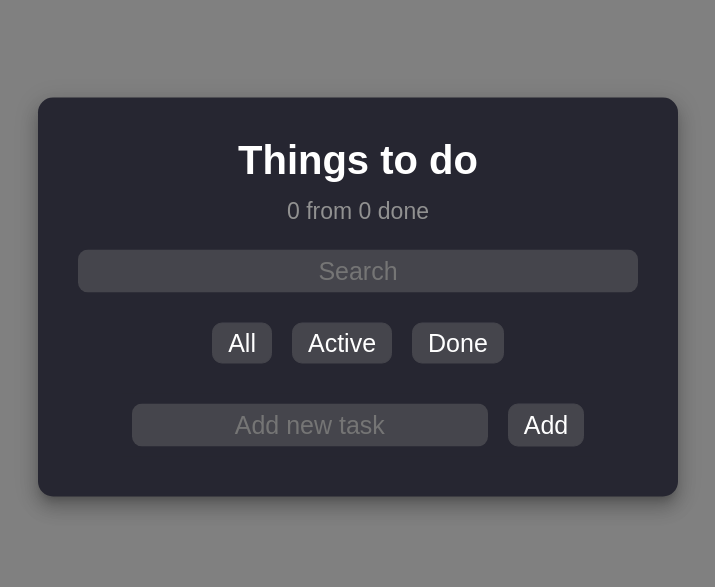
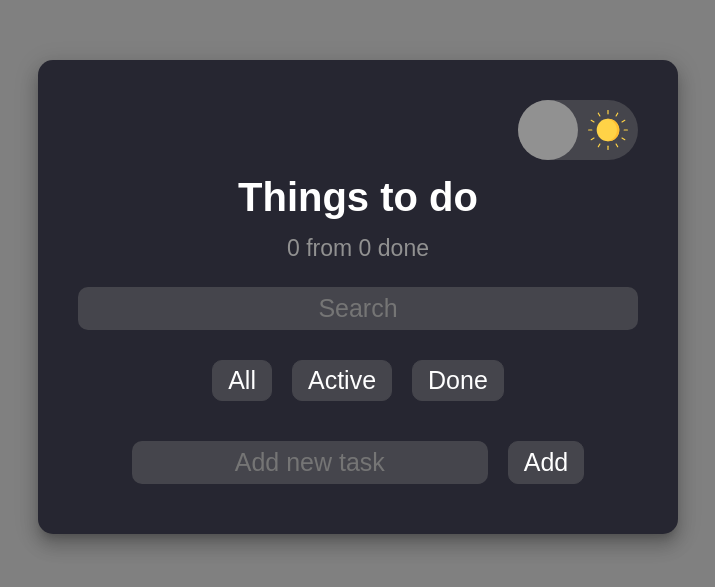
Before and after one commit to varenyk-lover/to-do-list-react, a React (Create React App) app: page / in a window 1280 px wide. Shown: the part 103-690 px from the top of the page, without its empty margins (282-997 px from the left). Built offline with nearby package versions, Linux system fonts and the light colour scheme.

Commit message:
Started to create theme and theme toggler.

```diff
--- a/src/App.js
+++ b/src/App.js
@@ -1,5 +1,6 @@
 import React from 'react';
 import MainPage from "./components/pages/MainPage";
+
 
 const App = () => (
     <>
--- /dev/null
+++ b/src/assets/theme/theme.js
@@ -0,0 +1,12 @@
+const darkTheme = {
+    buttonBackground: "#45454C",
+    buttonHoverBackground: "white",
+    checkboxBackground: "white",
+    togglerBackground: "white",
+};
+
+lightTheme = {
+    buttonColor: "#45454C",
+    buttonHoverColor: "grey",
+    togglerBackground: "black",
+};
--- /dev/null
+++ b/src/components/atoms/MoonSvg.jsx
@@ -0,0 +1,17 @@
+import React from "react";
+import styled from "styled-components";
+import {ReactComponent as MoonIcon} from "../../assets/images/moon-icon.svg";
+
+
+const MoonSvg = () => (
+    <StyledIconMoon/>
+);
+
+export default MoonSvg;
+
+
+const StyledIconMoon = styled(MoonIcon)`
+  width: 40px;
+  height: 40px;
+  background: transparent;
+`;
--- /dev/null
+++ b/src/components/atoms/SunSvg.jsx
@@ -0,0 +1,17 @@
+import React from "react";
+import styled from "styled-components";
+import {ReactComponent as SunIcon} from "../../assets/images/sun-icon.svg";
+
+
+const SunSvg = () => (
+    <StyledIconSun/>
+);
+
+export default SunSvg;
+
+
+const StyledIconSun = styled(SunIcon)`
+  width: 40px;
+  height: 40px;
+  background: transparent;
+`;
--- a/src/components/molecules/Form.jsx
+++ b/src/components/molecules/Form.jsx
@@ -26,7 +26,7 @@ Form.propTypes = {
 
 
 const StyledForm = styled.form`
-  background: ${({bgColor}) => bgColor || "#262631"};
+  background: transparent;
   display: flex;
 
 
--- /dev/null
+++ b/src/components/molecules/ThemeToggler.jsx
@@ -0,0 +1,89 @@
+import React from "react";
+import PropTypes from "prop-types";
+import styled from "styled-components";
+import MoonSvg from "../atoms/MoonSvg";
+import SunSvg from "../atoms/SunSvg";
+
+const ThemeToggler = ({toggleHandler, isChecked}) => (
+    <StyledTogglerContainer>
+        <StyledToggler>
+            <HiddenCheckbox type="checkbox" onChange={toggleHandler} checked={isChecked} name="toggler"/>
+
+            <StyledLabel>
+                <StyledBox>
+
+                    <StyledBall/>
+
+                    <StyledScenary>
+                        <MoonSvg/>
+                        <SunSvg/>
+                    </StyledScenary>
+
+                </StyledBox>
+            </StyledLabel>
+        </StyledToggler>
+    </StyledTogglerContainer>
+);
+
+export default ThemeToggler;
+
+
+ThemeToggler.propTypes = {
+    toggleHandler: PropTypes.func.isRequired,
+    isChecked: PropTypes.bool.isRequired
+};
+
+const StyledTogglerContainer = styled.div`
+  width: 100%;
+  display: flex;
+  justify-content: flex-end;
+  background: transparent;
+`;
+
+const StyledToggler = styled.div`
+  margin-bottom: 15px;
+  background: transparent;
+`;
+
+const HiddenCheckbox = styled.input`
+  display: none;
+`;
+
+
+const StyledLabel = styled.label`
+
+`;
+
+const StyledBox = styled.div`
+  display: flex;
+  flex-direction: column;
+  justify-content: center;
+  width: 120px;
+  height: 60px;
+  background-color: ${({checked}) => checked ? 'white' : '#45454C'};
+  transition: all 1s ease;
+  position: relative;
+  border-radius: 30px;
+  cursor: pointer;
+`;
+
+
+const StyledBall = styled.div`
+  width: 60px;
+  height: 60px;
+  background-color: #919191;;
+  transition: all 1s ease;
+  position: absolute;
+  border-radius: 50%;
+  //border: 3px solid black;
+  transform: ${({checked}) => checked ? 'translatex(100%);' : 'translatex(0%);'};
+`;
+
+const StyledScenary = styled.div`
+  background: transparent;
+  display: flex;
+  flex-direction: row;
+  justify-content: space-between;
+  transition: all 1s ease;
+  padding: 5px 10px;
+`;
--- a/src/components/pages/MainPage.jsx
+++ b/src/components/pages/MainPage.jsx
@@ -6,6 +6,7 @@ import Title from "../atoms/Title";
 import Filter from "../molecules/Filter";
 import Form from "../molecules/Form";
 import TaskList from "../organisms/TaskList";
+import ThemeToggler from "../molecules/ThemeToggler";
 
 const MainPage = () => {
     const [newTask, setNewTask] = useState({});
@@ -111,6 +112,7 @@ const MainPage = () => {
     return (
 
         <StyledMainPage>
+            <ThemeToggler/>
             <Title heading="Things to do"/>
             <Counter amountOfAllTasks={amountOfAllTasks} amountOfDoneTasks={amountOfDoneTasks}/>
             <Input type="text" placeholder="Search" handleChange={handleSearchTask} value={search} name="search"/>
@@ -144,6 +146,7 @@ const StyledMainPage = styled.div`
   flex-direction: column;
   padding: 40px;
   background-color: #262631;
+    //background-color: ${({checked}) => checked ? '#262631' : 'white'};
   border-radius: 15px;
   box-shadow: 0 12px 17px 2px hsla(0, 0%, 0%, 0.14),
   0 5px 22px 4px hsla(0, 0%, 0%, 0.12),
--- a/src/index.js
+++ b/src/index.js
@@ -2,11 +2,14 @@ import React from 'react';
 import ReactDOM from 'react-dom/client';
 import App from './App';
 import GlobalStyle from "./GlobalStyle";
+// import {ThemeProvider} from "styled-components";
 
 const root = ReactDOM.createRoot(document.getElementById('root'));
 root.render(
     <React.StrictMode>
+        {/*<ThemeProvider theme={isDarkTheme ? darkTheme : lightTheme}>*/}
         <GlobalStyle/>
         <App/>
+        {/*</ThemeProvider>*/}
     </React.StrictMode>
 );
```
Also changed, not shown: src/assets/images/moon-icon.svg (added), src/assets/images/sun-icon.svg (added).
